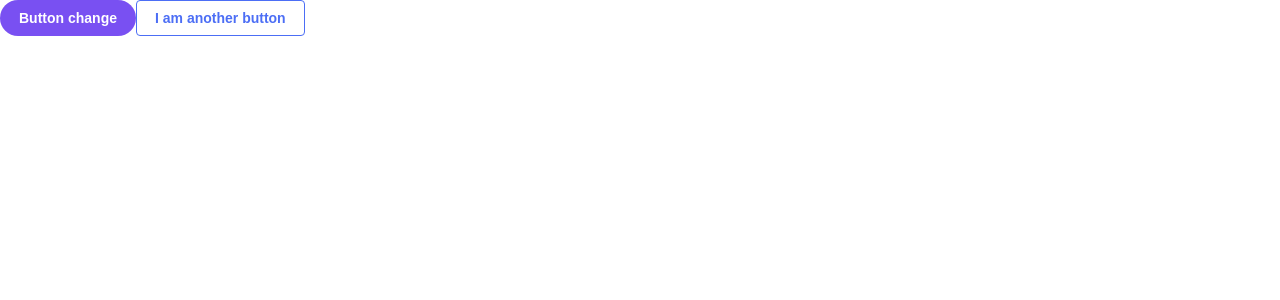
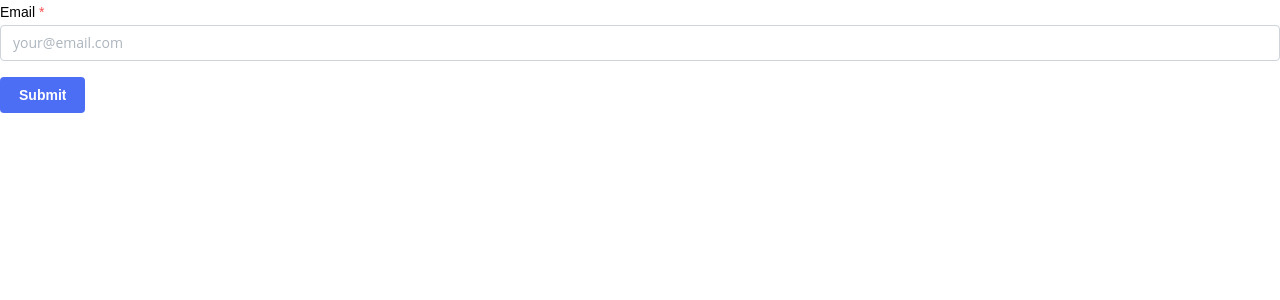
Before and after one commit to shafiqrbs/tbd-desktop, a React (Vite) app: page /login in a window 1280 px wide. Shown: the top 300 px of the page. Built offline with nearby package versions, Linux system fonts and the light colour scheme.

Commit message:
fix: rpm build issues

```diff
--- a/package.json
+++ b/package.json
@@ -4,13 +4,15 @@
 	"version": "0.0.1",
 	"type": "module",
 	"main": "./electron.cjs",
+	"license": "MIT",
+	"description": "Desktop based RMS App",
 	"author": {
 		"name": "Sharif Md. Minhaz",
 		"email": "minhaz.rbs@gmail.com"
 	},
 	"homepage": "./",
 	"scripts": {
-		"dev": "cross-env MODE=web vite",
+		"dev": "cross-env MODE=development vite",
 		"build": "vite build --base=./",
 		"lint": "eslint .",
 		"preview": "vite preview",
@@ -64,6 +66,7 @@
 	"devDependencies": {
 		"@electron-forge/cli": "^7.7.0",
 		"@electron-forge/maker-deb": "^7.7.0",
+		"@electron-forge/maker-rpm": "^7.7.0",
 		"@electron-forge/maker-squirrel": "^7.7.0",
 		"@electron-forge/maker-zip": "^7.7.0",
 		"@electron-forge/plugin-auto-unpack-natives": "^7.7.0",
--- a/src/App.jsx
+++ b/src/App.jsx
@@ -1,4 +1,3 @@
-import { MantineProvider } from "@mantine/core";
 import { ModalsProvider } from "@mantine/modals";
 import "./lang/i18next";
 
@@ -11,11 +10,9 @@ function App() {
 	return (
 		<Provider store={store}>
 			<PersistGate loading={null} persistor={persistor}>
-				<MantineProvider withNormalizeCSS withGlobalStyles>
-					<ModalsProvider>
-						<AppRoute />
-					</ModalsProvider>
-				</MantineProvider>
+				<ModalsProvider>
+					<AppRoute />
+				</ModalsProvider>
 			</PersistGate>
 		</Provider>
 	);
--- a/src/AppRoute.jsx
+++ b/src/AppRoute.jsx
@@ -6,7 +6,9 @@ export default function AppRoute() {
 	return (
 		<Routes>
 			<Route path="/login" element={<Login />} />
-			<Route path="/" element={<Layout />} />
+			<Route path="/" element={<Layout />}>
+				<Route index element={<h1>hello</h1>} />
+			</Route>
 		</Routes>
 	);
 }
--- a/src/components/Login.jsx
+++ b/src/components/Login.jsx
@@ -1,3 +1,38 @@
+import { Button, Group, Stack, TextInput } from "@mantine/core";
+import { useForm } from "@mantine/form";
+import { useEffect } from "react";
+
 export default function Login() {
-	return <div>Login</div>;
+	const form = useForm({
+		mode: "uncontrolled",
+		initialValues: {
+			email: "",
+		},
+
+		validate: {
+			email: (value) => (/^\S+@\S+$/.test(value) ? null : "Invalid email"),
+		},
+	});
+
+	useEffect(() => {
+		console.log(form.values);
+	}, [form.values]);
+
+	return (
+		<Stack>
+			<form onSubmit={form.onSubmit((values) => console.log(values))}>
+				<TextInput
+					withAsterisk
+					label="Email"
+					placeholder="your@email.com"
+					key={form.key("email")}
+					{...form.getInputProps("email")}
+				/>
+
+				<Group justify="flex-start" mt="md">
+					<Button type="submit">Submit</Button>
+				</Group>
+			</form>
+		</Stack>
+	);
 }
--- a/src/components/layout/Layout.jsx
+++ b/src/components/layout/Layout.jsx
@@ -1,13 +1,9 @@
-import { Outlet } from "react-router";
-import { Button } from "@mantine/core";
+import { NavLink, Outlet } from "react-router";
 
 export default function Layout() {
 	return (
 		<div>
-			<Button variant="filled" color="violet" radius="xl">
-				Button change
-			</Button>
-			<Button variant="outline">I am another button</Button>
+			<NavLink to="/login">Login</NavLink>
 			<Outlet />
 		</div>
 	);
--- a/src/main.jsx
+++ b/src/main.jsx
@@ -15,15 +15,17 @@ const theme = createTheme({
 	fontFamily: "Open Sans, sans-serif",
 });
 
-const Router = import.meta.env.MODE === "web" ? BrowserRouter : HashRouter;
+console.log("Web: ", import.meta.env.MODE);
+
+const Router = import.meta.env.MODE === "development" ? BrowserRouter : HashRouter;
 
 createRoot(document.getElementById("root")).render(
 	<StrictMode>
-		<MantineProvider theme={theme}>
-			<Notifications />
-			<Router>
+		<Router>
+			<MantineProvider theme={theme} withNormalizeCSS withGlobalStyles>
+				<Notifications />
 				<App />
-			</Router>
-		</MantineProvider>
+			</MantineProvider>
+		</Router>
 	</StrictMode>
 );
```
Also changed, not shown: db.cjs (+22 -7 lines), 2 other files (tests, documents, lock files or other folders).
